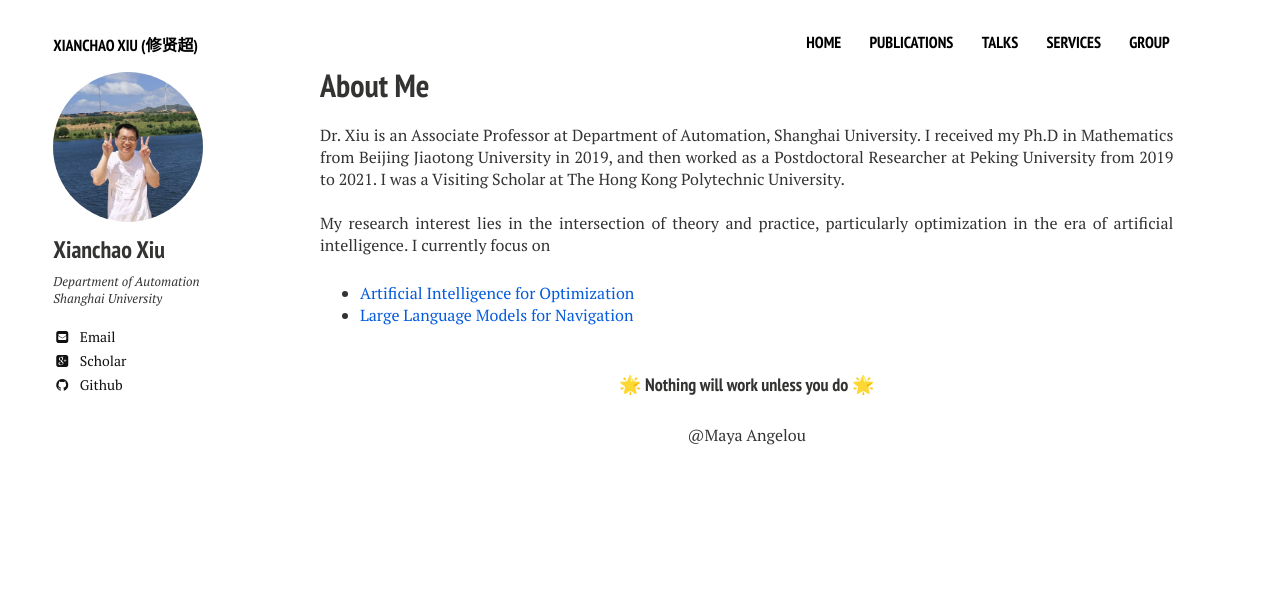
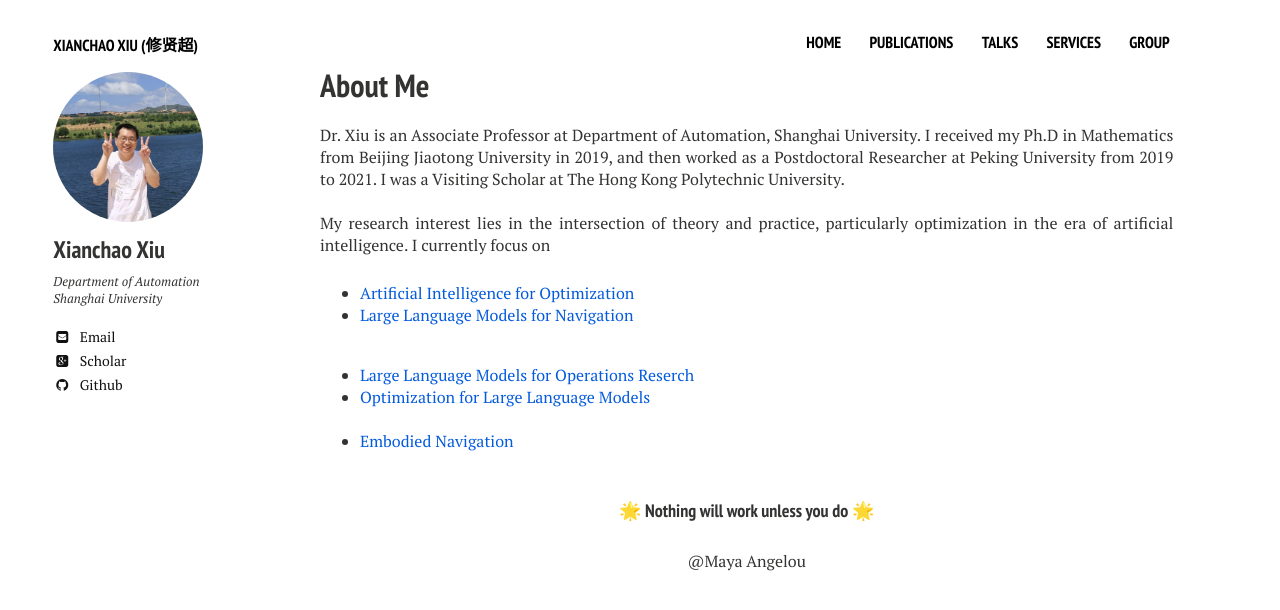
Before and after one commit to xianchaoxiu/xianchaoxiu.github.io, a Jekyll site: the page built from index.md, in a window 1280 px wide. Shown: the top 610 px of the page. Built offline with Jekyll 4.4.1, drawn with Linux system fonts in a browser that asks for light colours; nearby versions of some CDN libraries.

Commit message:
Update home2.html

```diff
--- a/_layouts/home2.html
+++ b/_layouts/home2.html
@@ -39,6 +39,13 @@
 
 
 
+   <ul>
+      <li> <a href="https://github.com/xianchaoxiu/LLM4OR" class="textlink" target="_blank">Large Language Models for Operations Reserch </a> </li>
+      <li> <a href="https://github.com/xianchaoxiu/OPT4LLM" class="textlink" target="_blank">Optimization for Large Language Models</a> </li> <br>
+     <li> <a href="https://github.com/xianchaoxiu/NAV" class="textlink" target="_blank">Embodied Navigation</a> </li> <br>
+    </ul>
+
+
 
 
 <h4 align="center">🌟 Nothing will work unless you do 🌟</h4>
```
